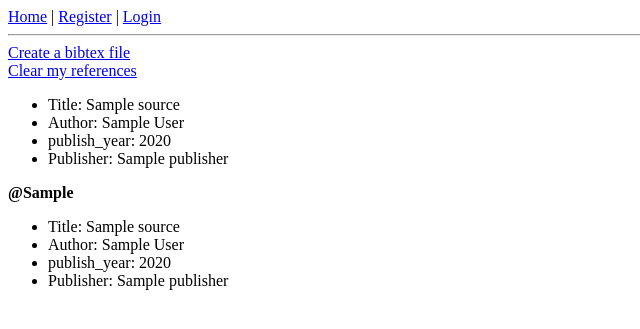
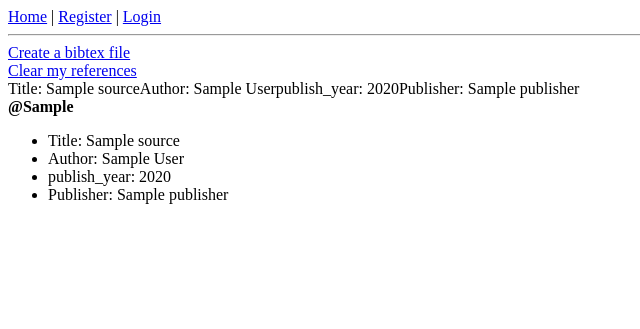
Before and after one commit to AlTu774/Reference_manager, a Flask app: template templates/list.html in a window 1280 px wide. Shown: the top 329 px of the page, without its empty margins (0-640 px from the left). Run offline with Flask 3, Linux system fonts and the light colour scheme; the template is opened without the code that fills it: most values are stand-ins (such as "Sample title", 1, 10 or a date in 2020).

Commit message:
changes to list.html

```diff
--- a/templates/list.html
+++ b/templates/list.html
@@ -10,12 +10,12 @@
 <br>
 <body>
     {% for source in sources %}
-    <ul class="flex-container">
-        <li>Title: {{ source.title }}</li>
-        <li>Author: {{ source.author }}</li>
-        <li>publish_year: {{ source.publish_year }}</li>
-        <li>Publisher: {{ source.publisher }}</li>
-    </ul>
+    <div class="flex-container">
+        <div>Title: {{ source.title }}</div>
+        <div>Author: {{ source.author }}</div>
+        <div>publish_year: {{ source.publish_year }}</div>
+        <div>Publisher: {{ source.publisher }}</div>
+    </div>
     {% endfor %}
 </body>
 {% for source in sources %}
--- a/templates/styles.css
+++ b/templates/styles.css
@@ -1,8 +1,7 @@
-.container {
+.flex-container {
     display: flex;
     flex-direction: row;
-    flex-wrap: wrap;
-}
+  }
 
 ul {
     display: flex;
```
